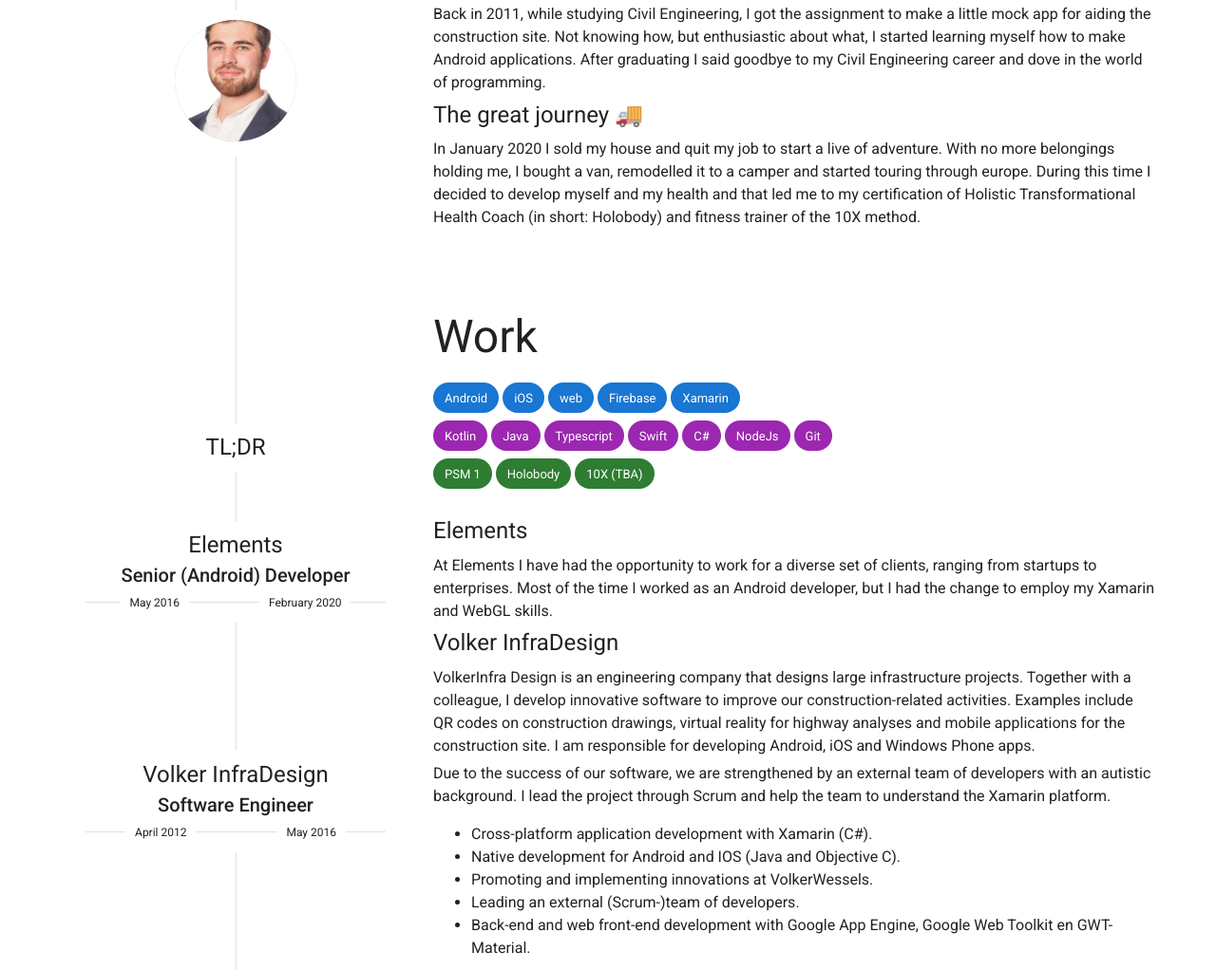
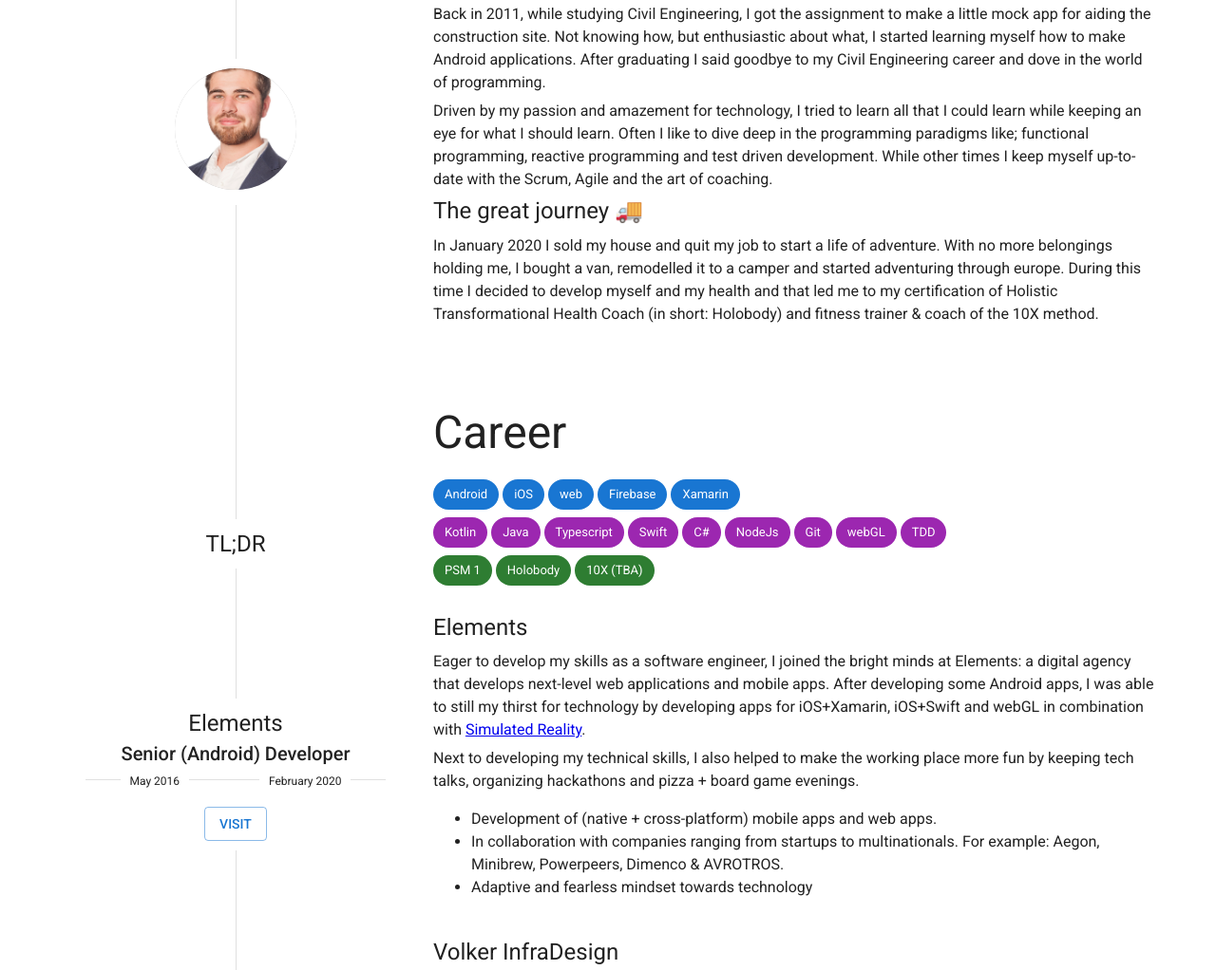
Before and after one commit to Lamartio/lamartio, a Gatsby site: page / in a window 1280 px wide. Shown: the part 822-1844 px from the top of the page at 95% size. Built offline with nearby package versions, Linux system fonts and the light colour scheme; Gatsby itself is replaced by a stand-in of ours.

Commit message:
Adds text for Elements and the About

```diff
--- a/src/components/Work.tsx
+++ b/src/components/Career.tsx
@@ -6,7 +6,7 @@
 import {TLDR} from "./TLDR";
 import {Employment} from "./Employment";
 
-export const Work: FunctionComponent = () => {
+export const Career: FunctionComponent = () => {
     const data = useStaticQuery(graphql`
         {
             allMdx(
@@ -23,6 +23,7 @@
                             end
                             employer
                             occupation
+                            link
                         }
                     }
                 }
@@ -33,7 +34,7 @@
 
     return <>
         <Row>
-            <Typography gutterBottom variant="h3" sx={{mt:10}}>Work</Typography>
+            <Typography gutterBottom variant="h3" sx={{mt:10}}>Career</Typography>
         </Row>
         <TLDR/>
         {nodes.map(node => <Employment key={node.id} data={node}/>)}
--- a/src/components/Employment.tsx
+++ b/src/components/Employment.tsx
@@ -1,6 +1,6 @@
 import * as React from "react";
 import {FunctionComponent} from "react";
-import {Typography} from "@mui/material";
+import {Box, Typography} from "@mui/material";
 import {Row} from "./Row";
 import {MDXRenderer} from "gatsby-plugin-mdx";
 import {MuiMDXProvider} from "./MuiMDXProvider";
@@ -12,8 +12,10 @@
 
     return <Row badge={<EmploymentInfo data={data.frontmatter}/>}>
         <Typography gutterBottom variant="h5">{data.frontmatter.employer}</Typography>
-        <MuiMDXProvider>
-            <MDXRenderer>{data.body}</MDXRenderer>
-        </MuiMDXProvider>
+        <Box sx={{pb: 3}}>
+            <MuiMDXProvider>
+                <MDXRenderer>{data.body}</MDXRenderer>
+            </MuiMDXProvider>
+        </Box>
     </Row>;
 }
--- a/src/components/EmploymentInfo.tsx
+++ b/src/components/EmploymentInfo.tsx
@@ -1,12 +1,12 @@
 import * as React from "react";
 import {FunctionComponent} from "react";
-import {Divider, Paper, Stack, Typography} from "@mui/material";
+import {Button, Divider, Paper, Stack, Typography} from "@mui/material";
 
 
-export type EmploymentInfoData = { employer: string, occupation: string, start: string, end: string }
+export type EmploymentInfoData = { employer: string, occupation: string, start: string, end: string, link: string }
 
 export const EmploymentInfo: FunctionComponent<{ data: EmploymentInfoData }> =
-    ({data: {employer, occupation, start, end}}) =>
+    ({data: {employer, occupation, start, end, link}}) =>
         <Paper elevation={0} sx={{whiteSpace: 'inherit'}}>
             <Stack
                 sx={{px: 2}}
@@ -41,5 +41,6 @@
                         </Typography>
                     </Divider>
                 </Stack>
+                <Button variant="outlined" sx={{mt: 2}} onClick={() => window.open(link)}>visit</Button>
             </Stack>
         </Paper>
--- a/src/components/TLDR.tsx
+++ b/src/components/TLDR.tsx
@@ -17,7 +17,7 @@
     {
         color: 'secondary' as ChipColor,
         name: 'languages',
-        tags: ['Kotlin', 'Java', 'Typescript', 'Swift', 'C#', 'NodeJs', 'Git']
+        tags: ['Kotlin', 'Java', 'Typescript', 'Swift', 'C#', 'NodeJs', 'Git', 'webGL', 'TDD']
     },
     {
         color: 'success' as ChipColor,
--- a/src/content/about.mdx
+++ b/src/content/about.mdx
@@ -4,8 +4,12 @@
 myself how to make Android applications. After graduating I said goodbye to my Civil Engineering
 career and dove in the world of programming.
 
+Driven by my passion and amazement for technology, I tried to learn all that I could learn while keeping an eye for what I should learn.
+Often I like to dive deep in the programming paradigms like; functional programming, reactive programming and test driven development.
+While other times I keep myself up-to-date with the Scrum, Agile  and the art of coaching.
+
 ##### The great journey 🚚
-In January 2020 I sold my house and quit my job to start a live of adventure. With no more
-belongings holding me, I bought a van, remodelled it to a camper and started touring through europe.
+In January 2020 I sold my house and quit my job to start a life of adventure. With no more
+belongings holding me, I bought a van, remodelled it to a camper and started adventuring through europe.
 During this time I decided to develop myself and my health and that led me to my certification of
-Holistic Transformational Health Coach (in short: Holobody) and fitness trainer of the 10X method.
+Holistic Transformational Health Coach (in short: Holobody) and fitness trainer & coach of the 10X method.
--- /dev/null
+++ b/src/content/about_.mdx
@@ -0,0 +1,8 @@
+
+- gepassioneerd met technology
+- luisteren Goed in uitleggen
+- creatief
+
+- bemiddelen
+- communiceren
+- meedenken met de klant
--- a/src/content/employment/elements.mdx
+++ b/src/content/employment/elements.mdx
@@ -4,5 +4,15 @@
 startMillis: 1462064461
 start: May 2016
 end: February 2020
+link: https://www.elements.nl
 ---
-At Elements I have had the opportunity to work for a diverse set of clients, ranging from startups to enterprises. Most of the time I worked as an Android developer, but I had the change to employ my Xamarin and WebGL skills.
+
+Eager to develop my skills as a software engineer, I joined the bright minds at Elements: a digital agency that develops
+next-level web applications and mobile apps. After developing some Android apps, I was able to still my thirst for technology
+by developing apps for iOS+Xamarin, iOS+Swift and webGL in combination with [Simulated Reality](https://www.dimenco.eu/).
+
+Next to developing my technical skills, I also helped to make the working place more fun by keeping tech talks, organizing hackathons and pizza + board game evenings.
+
+- Development of (native + cross-platform) mobile apps and web apps.
+- In collaboration with companies ranging from startups to multinationals. For example: Aegon, Minibrew, Powerpeers, Dimenco & AVROTROS.
+- Adaptive and fearless mindset towards technology
--- a/src/content/employment/volker_infradesign.mdx
+++ b/src/content/employment/volker_infradesign.mdx
@@ -4,10 +4,15 @@
 startMillis: 1333242061
 start: April 2012
 end: May 2016
+link: https://www.vhbinfra.nl
 ---
-VolkerInfra Design is an engineering company that designs large infrastructure projects. Together with a colleague, I develop innovative software to improve our construction-related activities. Examples include QR codes on construction drawings, virtual reality for highway analyses and mobile applications for the construction site. I am responsible for developing Android, iOS and Windows Phone apps.
+VolkerInfra Design is an engineering company that designs large infrastructure projects. Together with a colleague,
+I develop innovative software to improve our construction-related activities. Examples include QR codes on construction
+drawings, virtual reality for highway analyses and mobile applications for the construction site. I am responsible for
+developing Android, iOS and Windows Phone apps.
 
-Due to the success of our software, we are strengthened by an external team of developers with an autistic background. I lead the project through Scrum and help the team to understand the Xamarin platform.
+Due to the success of our software, we are strengthened by an external team of developers with an autistic background.
+I lead the project through Scrum and help the team to understand the Xamarin platform.
 
 - Cross-platform application development with Xamarin (C#).
 - Native development for Android and IOS (Java and Objective C).
--- a/src/pages/index.tsx
+++ b/src/pages/index.tsx
@@ -6,7 +6,7 @@
 import {Welcome} from "../components/Welcome";
 import {About} from "../components/About";
 import {Contact} from "../components/Contact";
-import {Work} from "../components/Work";
+import {Career} from "../components/Career";
 
 const IndexPage: FunctionComponent = () => {
     return <ThemeProvider theme={theme}>
@@ -15,7 +15,7 @@
             <Header/>
             <Welcome/>
             <About/>
-            <Work/>
+            <Career/>
             <Contact/>
         </Container>
     </ThemeProvider>
```
